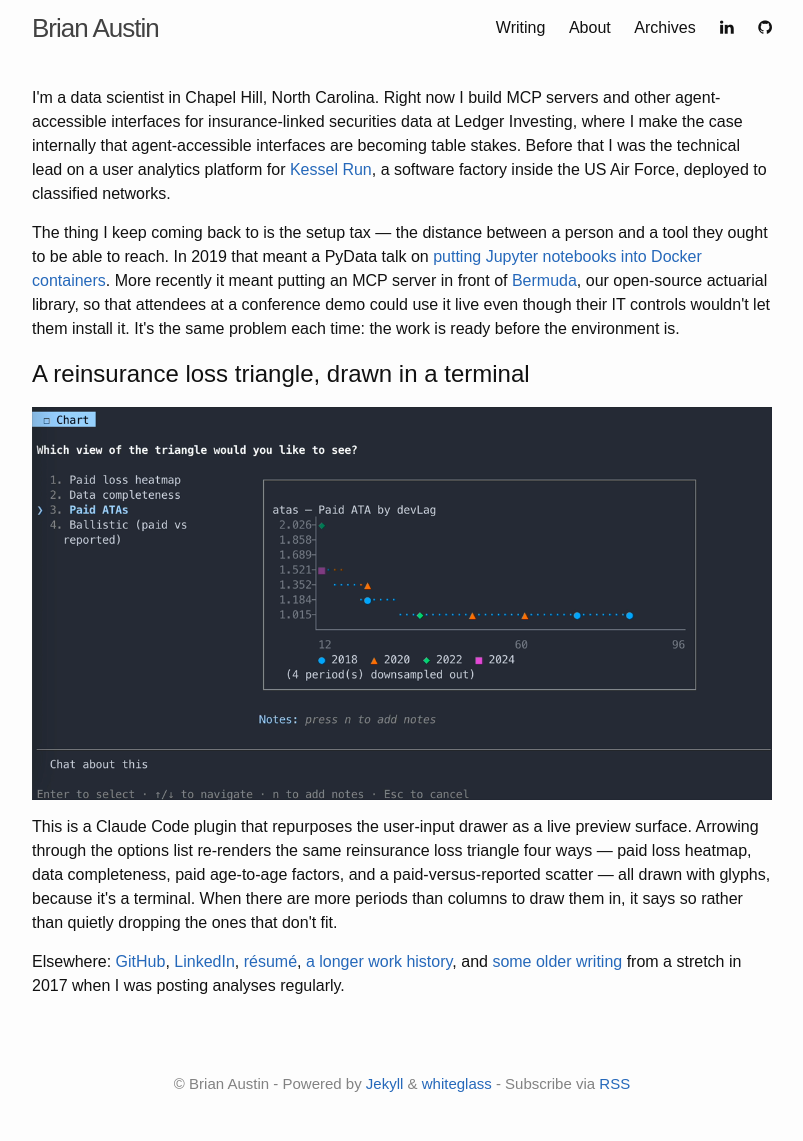
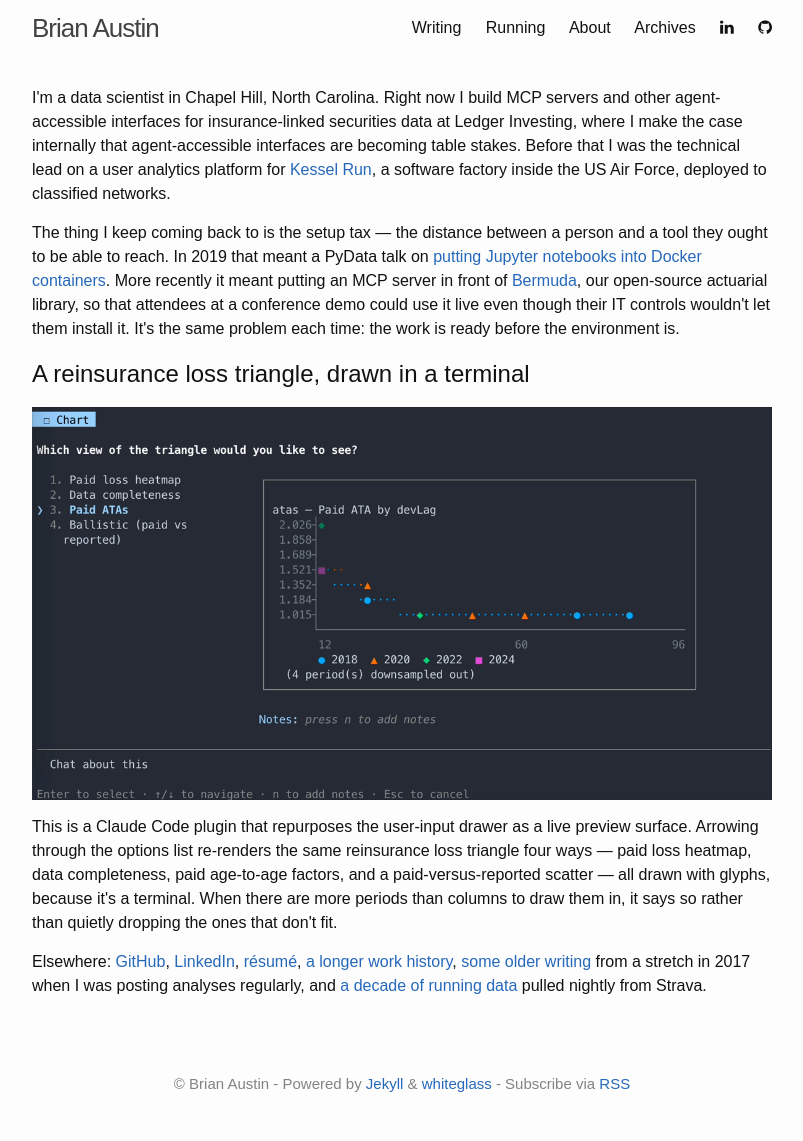
Before and after one commit to austinbrian/austinbrian.github.io, a Jekyll site: the page built from index.html, in a window 1280 px wide. Shown: the whole page, without its empty margins (238-1041 px from the left). Built offline with Jekyll 4.4.1, drawn with Linux system fonts in a browser that asks for light colours; nearby versions of some CDN libraries.

Commit message:
Link the running dashboard from the nav and landing page

```diff
--- a/_data/navigation.yml
+++ b/_data/navigation.yml
@@ -5,6 +5,8 @@
 main:
   - title: "Writing"
     url: /writing/
+  - title: "Running"
+    url: /running/
   - title: "About"
     url: /about/
   - title: "Archives"
--- a/index.html
+++ b/index.html
@@ -52,9 +52,11 @@ title: Brian Austin
     Elsewhere: <a href="https://github.com/austinbrian">GitHub</a>,
     <a href="https://www.linkedin.com/in/briandaustin/">LinkedIn</a>,
     <a href="{{ "/assets/brian-austin-resume.pdf" | relative_url }}">r&eacute;sum&eacute;</a>,
-    <a href="{{ "/about/" | relative_url }}">a longer work history</a>, and
+    <a href="{{ "/about/" | relative_url }}">a longer work history</a>,
     <a href="{{ "/writing/" | relative_url }}">some older writing</a> from a stretch in 2017
-    when I was posting analyses regularly.
+    when I was posting analyses regularly, and
+    <a href="{{ "/running/" | relative_url }}">a decade of running data</a> pulled nightly
+    from Strava.
   </p>
 
 </div>
```
